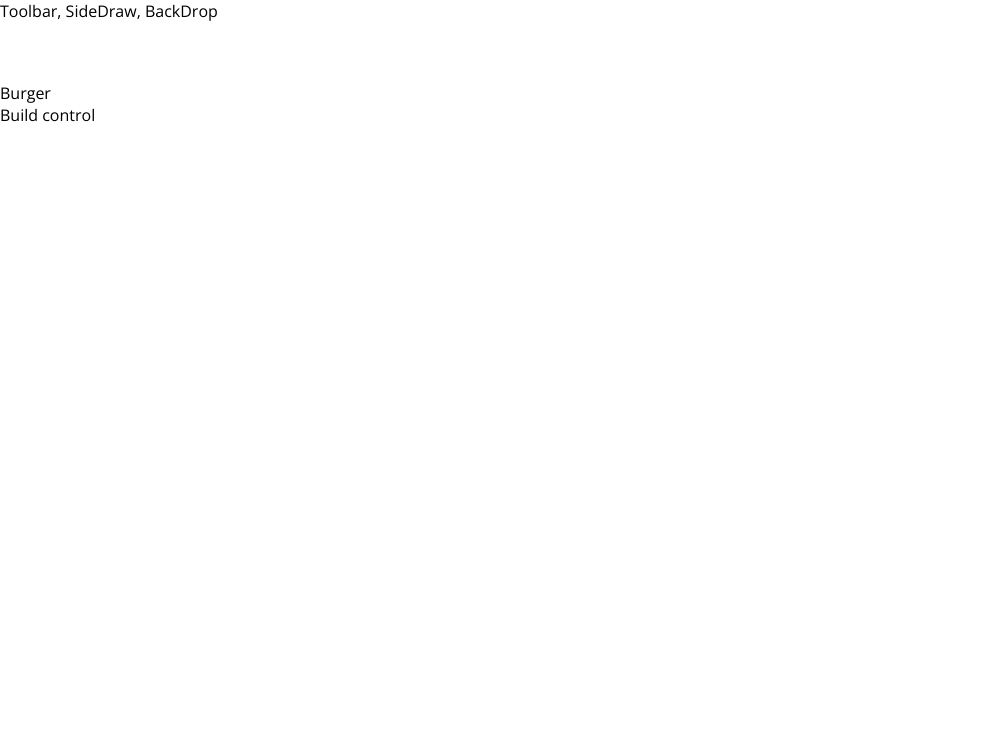
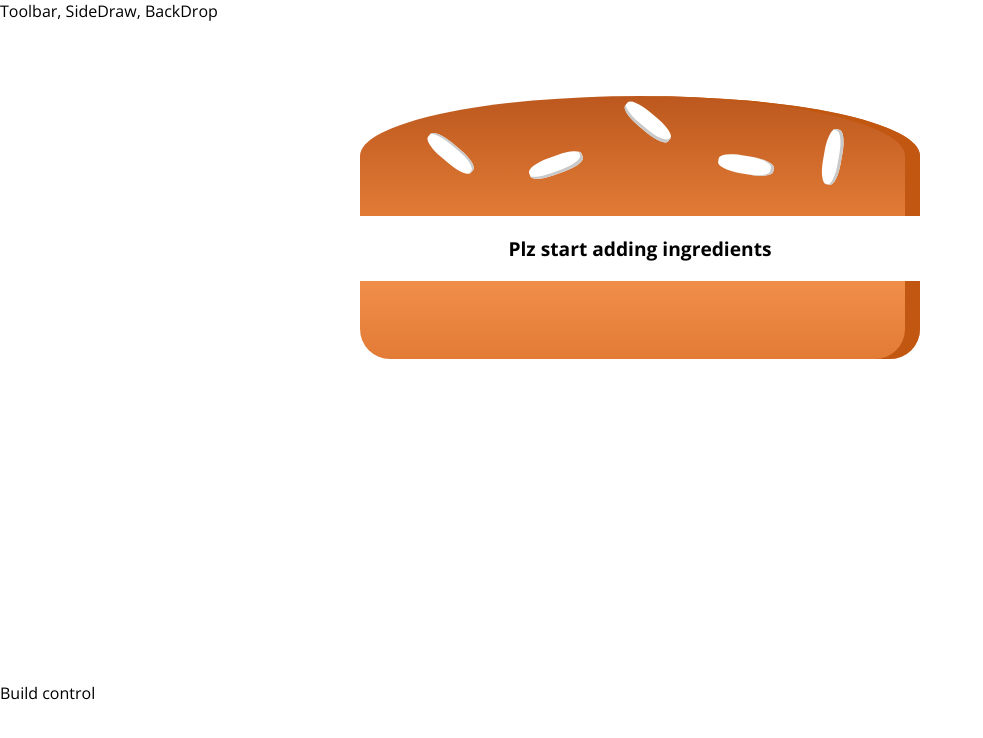
Before and after one commit to HollyBang/Udemy-Course, a React app: page / in a window 1280 px wide. Shown: the top 738 px of the page, without its empty margins (0-983 px from the left). Built offline with nearby package versions, Linux system fonts and the light colour scheme.

Commit message:
added burger builder logic

```diff
--- /dev/null
+++ b/src/components/Burger/Burger.css
@@ -0,0 +1,30 @@
+.Burger {
+  width: 100%;
+  margin: auto;
+  height: 250px;
+  overflow: scroll;
+  text-align: center;
+  font-weight: bold;
+  font-size: 1.2rem;
+}
+
+@media (min-width: 500px) and (min-height: 400px) {
+  .Burger {
+      width: 350px;
+      height: 300px;
+  }
+}
+
+@media (min-width: 500px) and (min-height: 401px) {
+  .Burger {
+      width: 450px;
+      height: 400px;
+  }
+}
+
+@media (min-width: 1000px) and (min-height: 700px) {
+  .Burger {
+      width: 700px;
+      height: 600px;
+  }
+}
--- a/src/components/Burger/Burger.js
+++ b/src/components/Burger/Burger.js
@@ -0,0 +1,29 @@
+import React from 'react';
+
+import classes from './Burger.css';
+import BurgerIngredient from './BurgerIngredient/BurgerIngredient';
+
+const burger = (props) => {
+  let transformIngredient = Object.keys(props.ingredients)
+    .map(igKey => {
+      return [...Array(props.ingredients[igKey])].map((_, i) => {
+        return <BurgerIngredient key={igKey + i} type={igKey} />
+      });
+    }).reduce((arr, el) => {
+      return arr.concat(el)
+    }, []);
+
+    if(transformIngredient.length === 0) {
+      transformIngredient = <p>Plz start adding ingredients</p>
+    }
+
+  return (
+    <div className={classes.Burger}>
+      <BurgerIngredient type="bread-top" />
+      {transformIngredient}
+      <BurgerIngredient type="bread-bottom" />
+    </div>
+  );
+};
+
+export default burger;
--- a/src/components/Burger/BurgerIngredient/BurgerIngredient.js
+++ b/src/components/Burger/BurgerIngredient/BurgerIngredient.js
@@ -16,8 +16,8 @@
       case ('bread-top'):
         ingredient = (
           <div className={classes.BreadTop}>
-            <div>className={classes.Seeds1}</div>
-            <div>className={classes.Seeds1}</div>
+            <div className={classes.Seeds1}></div>
+            <div className={classes.Seeds2}></div>
           </div>
         );
         break;
--- a/src/containers/BurgerBuilder/BurgerBuilder.js
+++ b/src/containers/BurgerBuilder/BurgerBuilder.js
@@ -1,11 +1,21 @@
 import React, { Component } from 'react';
 import Aux from '../../hoc/Auxx';
+import Burger from './../../components/Burger/Burger';
 
 class BurgerBuilder extends Component {
+  state = {
+    ingredients: {
+      salad: 0,
+      bacon: 0,
+      cheese: 0,
+      meat: 0
+    }
+  }
+
   render() {
     return (
       <Aux>
-        <div>Burger</div>
+        <Burger ingredients={this.state.ingredients} />
         <div>Build control</div>
       </Aux>
     );
```
